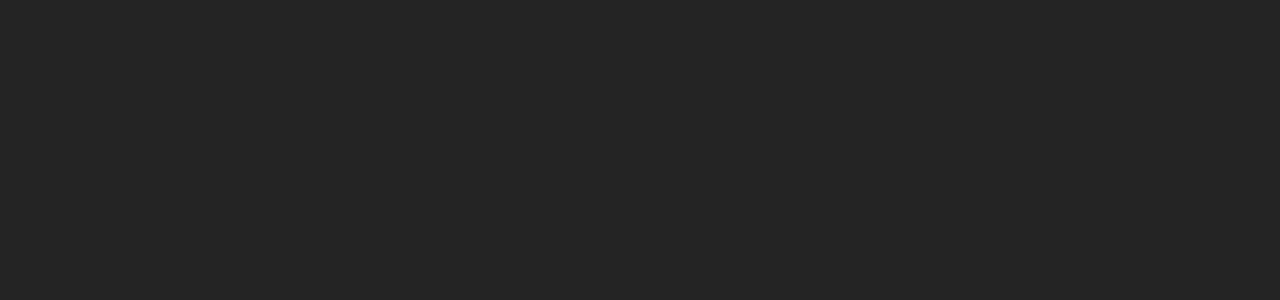
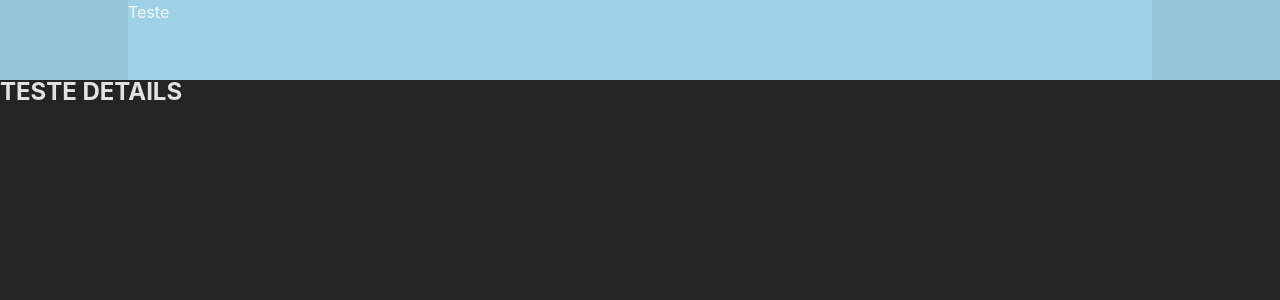
Before and after one commit to klaercio/Pokelist, a React (Vite) app: page /details/1 in a window 1280 px wide. Before the commit this address had no page. Shown: the top 300 px of the page. Built offline with nearby package versions, Linux system fonts and the light colour scheme.

Commit message:
👌Cabeçalho adicionado

```diff
--- a/src/App.jsx
+++ b/src/App.jsx
@@ -1,12 +1,10 @@
 import React from "react";
 import { Outlet } from "react-router-dom";
-import Home from "./Pages/home";
 
 function App() {
 
   return (
     <div className="App">
-      <Home/>
       <Outlet/>
     </div>
   )
--- /dev/null
+++ b/src/Components/Header/index.css
@@ -0,0 +1,11 @@
+.cabecalho {
+    height: 5rem;
+    background-color: #95C3D8;
+}
+
+.container {
+    width: 80%;
+    margin: 0 auto;
+    background-color: #9ED0E6;
+    height: 5rem;
+}
--- /dev/null
+++ b/src/Components/Header/index.jsx
@@ -0,0 +1,17 @@
+import './index.css';
+import React from 'react';
+import { Outlet } from 'react-router-dom';
+
+export default function Header({children}) {
+    return <>
+        <header className='cabecalho'>
+            <div className='container'>
+                Teste
+            </div>
+         </header>
+         <div>
+             <Outlet/>
+             {children}
+         </div>
+    </>
+}
--- /dev/null
+++ b/src/Components/Pokemon/index.css
@@ -0,0 +1,14 @@
+li {
+    display: flex;
+    flex-direction: column;
+    align-items : center;
+    background-color: #585563;
+    border-radius: 7px;
+    transition: 0.5s;
+    text-align: center;
+}
+
+li:hover {
+    scale: 115%;
+    cursor: pointer;
+}
--- a/src/Components/Pokemon/index.tsx
+++ b/src/Components/Pokemon/index.jsx
@@ -1,6 +1,7 @@
 import { useEffect, useState } from "react";
 import React from "react";
 import { Link } from "react-router-dom";
+import './index.css';
 
 
 export default function Pokemon({name, index}) {
@@ -17,7 +18,9 @@
 
     return <>
         <li key={index}>
-            <Link to={`/details/${index}`}><img src={pathImage} alt={name}/></Link>
+            <div className="img">
+                <Link to={`/details/${index}`}><img src={pathImage} alt={name}/></Link>
+            </div>
             <span>{name}</span>
         </li>
     </>
--- a/src/Pages/details/index.jsx
+++ b/src/Pages/details/index.jsx
@@ -0,0 +1,5 @@
+export default function Details() {
+    return <>
+        <h2>TESTE DETAILS</h2>
+    </>
+}
--- /dev/null
+++ b/src/Pages/home/index.css
@@ -0,0 +1,14 @@
+.Pokemons {
+    width: 80%;
+    margin: 0 auto;
+    margin-top: 5rem;
+}
+
+ul {
+    list-style : none;
+    display: grid;
+    grid-template-columns : repeat(auto-fit , minmax(200px, 1fr));
+    column-gap : 3rem;
+    row-gap : 4rem;
+    justify-items: stretch
+}
--- a/src/Pages/home/index.jsx
+++ b/src/Pages/home/index.jsx
@@ -1,10 +1,10 @@
 import { useEffect, useState } from "react"
 import Pokemon from "../../Components/Pokemon";
+import './index.css';
 
 export default function Home() {
 
     const [pokemons, setPokemons] = useState([]);
-    const [pokemonsImage, setPokemonsImage] = useState([]);
 
     useEffect(()=> {
         fetch(`https://pokeapi.co/api/v2/pokemon/`)
@@ -13,7 +13,7 @@
     }, []);
 
     return <>
-        <div>
+        <div className="Pokemons">
             <ul>
                 {pokemons.map((poke, index) => (
                     <Pokemon name={poke.name} index={index}/>
--- a/src/main.jsx
+++ b/src/main.jsx
@@ -1,16 +1,18 @@
 import React from 'react'
 import ReactDOM from 'react-dom/client';
 import { BrowserRouter, Routes, Route } from 'react-router-dom'
-import App from './App';
+import Header from './Components/Header';
 import './index.css'
+import Details from './Pages/details';
 import Home from './Pages/home'
 
 ReactDOM.createRoot(document.getElementById('root')).render(
   <React.StrictMode>
     <BrowserRouter>
       <Routes>
-        <Route element={<App/>}>
-          <Route path='/' element={<Home/>}/>
+        <Route path='/'element={<Header/>}>
+          <Route index element={<Home/>}/>
+          <Route path='/details/:id' element={<Details/>}/>
         </Route>
       </Routes>
     </BrowserRouter>
```
